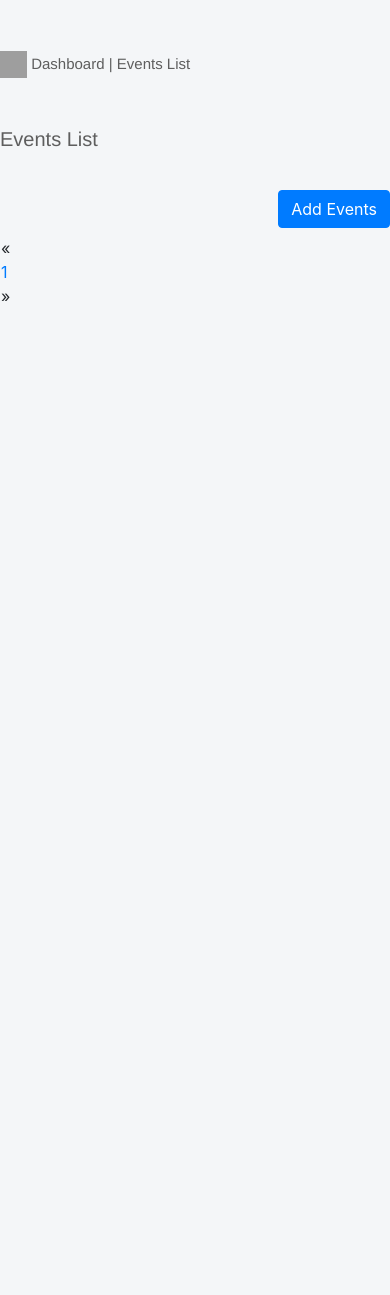
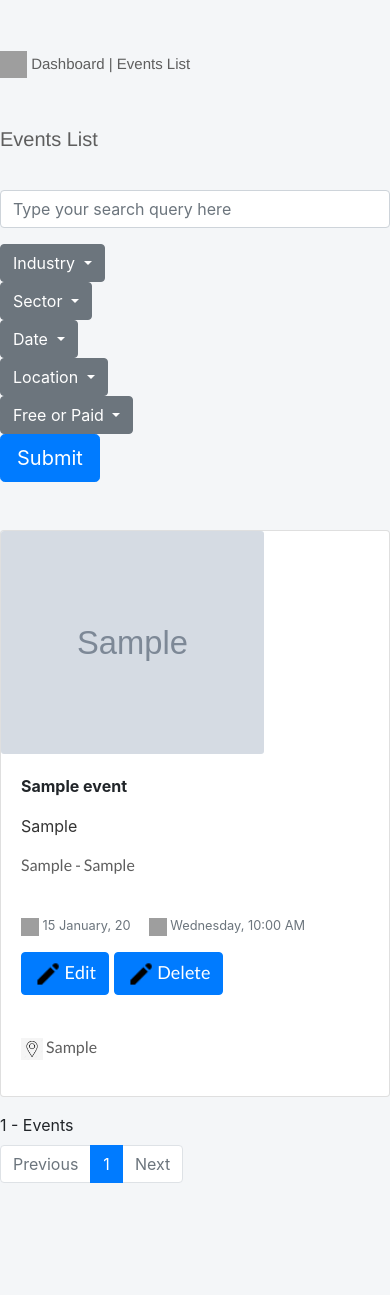
Before and after one commit to lavank179/Tansim_auth, a PHP site: page /tansim_auth/events.php?page=1 in a window 390 px wide. Shown: the part 72-1367 px from the top of the page. Before the commit the page ends 373 px from the top, so only its background shows below. Run offline with PHP 8.4, Linux system fonts and the light colour scheme; the visitor is signed in with stand-in values (Sample User, id 1); tables that the repository leaves empty or names only in its code hold one stand-in row (values such as "Sample post"); grey boxes marked "Sample" are stand-in pictures; some web fonts are replaced; grey boxes are pictures that could not be loaded.

Commit message:
Pagination Added with ajax

```diff
--- a/events.php
+++ b/events.php
@@ -1,4 +1,5 @@
 <?php include('config/db.php'); ?>
+
 <!doctype html>
 <html lang="en">
 
@@ -36,117 +37,91 @@
                         <p id="p2"> Events List </p>
                     </div>
                     <div class="col-sm-6 col-md-6 col-lg-6" style="text-align: right; padding-top: 20px">
-                        <a href="addevent.php"><button class="btn btn-primary btn-md"> Add Events </button></a>
+                        <!-- <a href="addevent.php"><button class="btn btn-primary btn-md"> Add Events </button></a> -->
+                        <div class="form-group">
+                            <input type="text" name="search_box" id="search_box" class="form-control" placeholder="Type your search query here" />
+                        </div>
                     </div>
                 </div>
 
-                <div class="">
-
-                    <?php
-                    $email = $_SESSION['email'];
-
-                    $limit = 4;
-                    $page = isset($_GET['page']) ? $_GET['page'] : 1;
-                    $start = ($page - 1) * $limit;
-
-                    $queryEvent = "SELECT * FROM events LIMIT $start, $limit";
-                    $result = mysqli_query($conn, $queryEvent);
-                    $Events = mysqli_fetch_assoc($result);
-
-                    $queryCount = "SELECT count(id) AS idc FROM events";
-                    $result1 = mysqli_query($conn, $queryCount);
-                    $eventCount = mysqli_fetch_assoc($result1);
-
-                    $total = $eventCount['idc'];
-                    $pages = ceil($total / $limit);
-
-                    $Previous = $page - 1;
-                    $Next = $page + 1; ?>
-
-
-
-
-
-
-
-
-                    <?php while ($row = mysqli_fetch_array($result)) {
-                        $dated = $row['eventdate'];
-                        $timed = $row['eventtime'];
-                        $d1 = date("l", strtotime($dated));
-                        $dated = date("d F, y", strtotime($dated));
-                        $timed = date("h:i A", strtotime($timed));
-
-
-                        echo '<div class="card mb-3 hoverable1">
-                    <div class="row no-gutters">
-                        <div class="col-sm-3 col-md-3 col-lg-3">
-                            <img src="./controllers/uploaded_files/' . $row['image'] . '" class="card-img" alt="">
+                <div class="filter">
+                    <form action="" method="post">
+                        <input type="hidden" name="page" class="form-control" value="<?= $_GET['page']; ?>">
+                        <div class="dropdown dl">
+                            <button class="btn btn-secondary dropdown-toggle" type="button" id="dropdownMenuButton" data-toggle="dropdown" aria-haspopup="true" aria-expanded="false">
+                                Industry
+                            </button>
+                            <div class="dropdown-menu" aria-labelledby="dropdownMenuButton">
+                                <p class="dropdown-item">Action</p>
+                                <p class="dropdown-item">Another action</p>
+                                <p class="dropdown-item">Something else here</p>
                             </div>
-                        <div class="col-sm-9 col-md-9 col-lg-9">
-                            <div class="card-body">
-                            <div class=row>
-                            <div class="col-sm-8 col-md-8 col-lg-8">
-                                <p class="p3"><b> ' . $row['title'] . '</b></p>
-                                <p class="p4"> ' . $row['short_des'] . ' </p>
-                                <p class="p5"> ' . $row['industries'] . ' - ' . $row['sector'] . ' </p>
-                                <p class="card-text p6">
-                                    <div class="text-muted small">
-                                    <img src="https://img.icons8.com/color/96/000000/calendar.png"/> ' . $dated . '&nbsp;&nbsp;&nbsp;&nbsp;
-                                    <img src="https://img.icons8.com/material-outlined/24/000000/clock.png"/> ' . $d1 . ',  ' . $timed . '
+                        </div>
+                        <div class="dropdown dl">
+                            <button class="btn btn-secondary dropdown-toggle" type="button" id="dropdownMenuButton" data-toggle="dropdown" aria-haspopup="true" aria-expanded="false">
+                                Sector
+                            </button>
+                            <div class="dropdown-menu" aria-labelledby="dropdownMenuButton">
+                                <p class="dropdown-item">Action</p>
+                                <p class="dropdown-item">Another action</p>
+                                <p class="dropdown-item">Something else here</p>
+                            </div>
+                        </div>
+                        <div class="dropdown dl">
+                            <button class="btn btn-secondary dropdown-toggle" type="button" id="dropdownMenuButton" data-toggle="dropdown" aria-haspopup="true" aria-expanded="false">
+                                Date
+                            </button>
+                            <div class="dropdown-menu" aria-labelledby="dropdownMenuButton">
+                                <p class="dropdown-item">Action</p>
+                                <p class="dropdown-item">Another action</p>
+                                <p class="dropdown-item">Something else here</p>
+                            </div>
+                        </div>
+                        <div class="dropdown dl">
+                            <button class="btn btn-secondary dropdown-toggle" type="button" id="dropdownMenuButton" data-toggle="dropdown" aria-haspopup="true" aria-expanded="false">
+                                Location
+                            </button>
+                            <div class="dropdown-menu" aria-labelledby="dropdownMenuButton">
+                                <p class="dropdown-item">Action</p>
+                                <p class="dropdown-item">Another action</p>
+                                <p class="dropdown-item">Something else here</p>
+                            </div>
+                        </div>
+                        <div class="dropdown dl">
+                            <button class="btn btn-secondary dropdown-toggle" type="button" id="dropdownMenuButton" data-toggle="dropdown" aria-haspopup="true" aria-expanded="false">
+                                Free or Paid
+                            </button>
+                            <div class="dropdown-menu" aria-labelledby="dropdownMenuButton" style="text-align: center;">
+                                <p class="dropdown-item">
+                                    <div class="custom-control custom-radio custom-control-inline pt-4" style="text-align: center;">
+                                        <input type="radio" id="customRadioInline1" name="epayment" class="custom-control-input" value="free">
+                                        <label class="custom-control-label" for="customRadioInline1"> Free </label>
+                                    </div>
+                                </p>
+                                <p class="dropdown-item">
+                                    <div class="custom-control custom-radio custom-control-inline pt-4" style="text-align: center;">
+                                        <input type="radio" id="customRadioInline2" name="epayment" class="custom-control-input" value="paid">
+                                        <label class="custom-control-label" for="customRadioInline2"> Paid </label>
                                     </div>
                                 </p>
 
-                                </div>
-                                <div class="col-sm-4 col-md-4 col-lg-4">
-                                    <div class="lake">
-                                        <a href="editevent.php?id=' . $row['id'] . '">
-                                        <span class="btn btn-md btn-primary btn-edit"><img src="./assets/edit.png" /> Edit </span>
-                                        </a>
-                                        <a href="./controllers/deleteevent.php?id=' . $row['id'] . '">
-                                        <span class="btn btn-md btn-primary btn-edit"><img src="./assets/edit.png" /> Delete </span>
-                                        </a>
-                                        <p class="p7"><img src="./assets/location.jpg" /> ' . $row['location'] . ' </p>
-                                    </div>
-                                </div>
-                                </div>
                             </div>
                         </div>
-                    </div>
-                </div>';
-                    } ?>
+                        <div class="dl"><button type="submit" name="submit1" id="submit" class="btn btn-primary btn-lg">Submit</button></div>
+                    </form>
+                </div>
 
-                    <div class="row" id="page-nav">
-                        <nav aria-label="Page navigation">
-                            <ul class="nav-link">
-                                <li>
-                                    <a href="events.php?page=<?= $Previous; ?>" aria-label="Previous" class="<?php echo $page <= 1 ? 'disabled' : ''; ?> abP">
-                                        <span aria-hidden="true">&laquo; </span>
-                                    </a>
-                                </li>
-                                <?php for ($i = 1; $i <= $pages; $i++) : ?>
-                                    <li><a href="events.php?page=<?= $i; ?>"><?= $i; ?></a></li>
-                                <?php endfor; ?>
-                                <li>
-                                    <a href="events.php?page=<?= $Next; ?>" aria-label="Next" class="<?php echo $page >= $pages ? 'disabled' : ''; ?> abN">
-                                        <span aria-hidden="true"> &raquo;</span>
-                                    </a>
-                                </li>
-                            </ul>
-                        </nav>
-
-                    </div>
-
-                </div>
+                <br><br>
+                <div class="" id="dynamic_content"></div>
 
 
             </div>
 
 
             <div class="col-sm-1 col-md-1 col-lg-1"></div>
+
         </div>
-
-
+        <br><br><br><br>
         <script>
             $('.hoverable1').mouseenter(function() {
                 $(this).addClass('shadow');
@@ -154,17 +129,37 @@
             $('.hoverable1').mouseleave(function() {
                 $(this).removeClass('shadow');
             });
-            if ($('.abP').hasClass("disabled")) {
-                $('.abP').removeAttr('href');
-            } else {
-                $('.abP').attr('href', "events.php?page=<?= $Previous; ?>");
-            }
 
-            if ($('.abN').hasClass("disabled")) {
-                $('.abN').removeAttr('href');
-            } else {
-                $('.abN').attr('href', "events.php?page=<?= $Next; ?>");
-            }
+            $(document).ready(function() {
+
+                load_data(1);
+
+                function load_data(page, query = '') {
+                    $.ajax({
+                        url: "fetch.php",
+                        method: "POST",
+                        data: {
+                            page: page,
+                            query: query
+                        },
+                        success: function(data) {
+                            $('#dynamic_content').html(data);
+                        }
+                    });
+                }
+
+                $(document).on('click', '.page-link', function() {
+                    var page = $(this).data('page_number');
+                    var query = $('#search_box').val();
+                    load_data(page, query);
+                });
+
+                $('#search_box').keyup(function() {
+                    var query = $('#search_box').val();
+                    load_data(1, query);
+                });
+
+            });
         </script>
 
     <?php } else {
--- /dev/null
+++ b/fetch.php
@@ -0,0 +1,199 @@
+<?php
+
+$connect = new PDO("mysql:host=localhost; dbname=id15615877_dblavan", "id15615877_lavank", "User#9512log");
+/*function get_total_row($connect)
+{
+  $query = "
+  SELECT * FROM tbl_webslesson_post
+  ";
+  $statement = $connect->prepare($query);
+  $statement->execute();
+  return $statement->rowCount();
+}
+
+$total_record = get_total_row($connect);*/
+
+$limit = '4';
+$page = 1;
+if ($_POST['page'] > 1) {
+    $start = (($_POST['page'] - 1) * $limit);
+    $page = $_POST['page'];
+} else {
+    $start = 0;
+}
+
+$query = "
+SELECT * FROM events
+";
+
+if ($_POST['query'] != '') {
+    $query .= '
+  WHERE title LIKE "%' . str_replace(' ', '%', $_POST['query']) . '%" OR payment LIKE "%' . str_replace(' ', '%', $_POST['query']) . '%"
+  ';
+}
+
+$query .= 'ORDER BY id ASC ';
+
+$filter_query = $query . 'LIMIT ' . $start . ', ' . $limit . '';
+
+$statement = $connect->prepare($query);
+$statement->execute();
+$total_data = $statement->rowCount();
+
+$statement = $connect->prepare($filter_query);
+$statement->execute();
+$result = $statement->fetchAll();
+$total_filter_data = $statement->rowCount();
+
+$output = '';
+if ($total_data > 0) {
+    foreach ($result as $row) {
+        $dated = $row['eventdate'];
+        $timed = $row['eventtime'];
+        $d1 = date("l", strtotime($dated));
+        $dated = date("d F, y", strtotime($dated));
+        $timed = date("h:i A", strtotime($timed));
+
+        $output .= '
+                <div class="card mb-3 hoverable1">
+                    <div class="row no-gutters">
+                        <div class="col-sm-3 col-md-3 col-lg-3">
+                            <img src="./controllers/uploaded_files/' . $row['image'] . '" class="card-img" alt="">
+                            </div>
+                        <div class="col-sm-9 col-md-9 col-lg-9">
+                            <div class="card-body">
+                            <div class=row>
+                            <div class="col-sm-8 col-md-8 col-lg-8">
+                                <p class="p3"><b> ' . $row['title'] . '</b></p>
+                                <p class="p4"> ' . $row['short_des'] . ' </p>
+                                <p class="p5"> ' . $row['industries'] . ' - ' . $row['sector'] . ' </p>
+                                <p class="card-text p6">
+                                    <div class="text-muted small">
+                                    <img src="https://img.icons8.com/color/96/000000/calendar.png"/> ' . $dated . '&nbsp;&nbsp;&nbsp;&nbsp;
+                                    <img src="https://img.icons8.com/material-outlined/24/000000/clock.png"/> ' . $d1 . ',  ' . $timed . '
+                                    </div>
+                                </p>
+
+                                </div>
+                                <div class="col-sm-4 col-md-4 col-lg-4">
+                                    <div class="lake">
+                                        <a href="editevent.php?id=' . $row['id'] . '">
+                                        <span class="btn btn-md btn-primary btn-edit"><img src="./assets/edit.png" /> Edit </span>
+                                        </a>
+                                        <a href="./controllers/deleteevent.php?id=' . $row['id'] . '">
+                                        <span class="btn btn-md btn-primary btn-edit"><img src="./assets/edit.png" /> Delete </span>
+                                        </a>
+                                        <p class="p7"><img src="./assets/location.jpg" /> ' . $row['location'] . ' </p>
+                                    </div>
+                                </div>
+                                </div>
+                            </div>
+                        </div>
+                    </div>
+                </div>
+    ';
+    }
+} else {
+    $output .= '
+  <tr>
+    <td colspan="2" align="center">No Data Found</td>
+  </tr>
+  ';
+}
+
+$output .= '
+<label>' . $total_data . ' - Events</label>
+<br />
+<div align="center">
+  <ul class="pagination">
+';
+
+$total_links = ceil($total_data / $limit);
+$previous_link = '';
+$next_link = '';
+$page_link = '';
+
+//echo $total_links;
+
+if ($total_links > 4) {
+    if ($page < 5) {
+        for ($count = 1; $count <= 5; $count++) {
+            $page_array[] = $count;
+        }
+        $page_array[] = '...';
+        $page_array[] = $total_links;
+    } else {
+        $end_limit = $total_links - 5;
+        if ($page > $end_limit) {
+            $page_array[] = 1;
+            $page_array[] = '...';
+            for ($count = $end_limit; $count <= $total_links; $count++) {
+                $page_array[] = $count;
+            }
+        } else {
+            $page_array[] = 1;
+            $page_array[] = '...';
+            for ($count = $page - 1; $count <= $page + 1; $count++) {
+                $page_array[] = $count;
+            }
+            $page_array[] = '...';
+            $page_array[] = $total_links;
+        }
+    }
+} else {
+    for ($count = 1; $count <= $total_links; $count++) {
+        $page_array[] = $count;
+    }
+}
+
+for ($count = 0; $count < count($page_array); $count++) {
+    if ($page == $page_array[$count]) {
+        $page_link .= '
+    <li class="page-item active">
+      <a class="page-link" href="#">' . $page_array[$count] . ' <span class="sr-only">(current)</span></a>
+    </li>
+    ';
+
+        $previous_id = $page_array[$count] - 1;
+        if ($previous_id > 0) {
+            $previous_link = '<li class="page-item"><a class="page-link" href="javascript:void(0)" data-page_number="' . $previous_id . '">Previous</a></li>';
+        } else {
+            $previous_link = '
+      <li class="page-item disabled">
+        <a class="page-link" href="#">Previous</a>
+      </li>
+      ';
+        }
+        $next_id = $page_array[$count] + 1;
+        if ($next_id >= $total_links) {
+            $next_link = '
+      <li class="page-item disabled">
+        <a class="page-link" href="#">Next</a>
+      </li>
+        ';
+        } else {
+            $next_link = '<li class="page-item"><a class="page-link" href="javascript:void(0)" data-page_number="' . $next_id . '">Next</a></li>';
+        }
+    } else {
+        if ($page_array[$count] == '...') {
+            $page_link .= '
+      <li class="page-item disabled">
+          <a class="page-link" href="#">...</a>
+      </li>
+      ';
+        } else {
+            $page_link .= '
+      <li class="page-item"><a class="page-link" href="javascript:void(0)" data-page_number="' . $page_array[$count] . '">' . $page_array[$count] . '</a></li>
+      ';
+        }
+    }
+}
+
+$output .= $previous_link . $page_link . $next_link;
+$output .= '
+  </ul>
+
+</div>
+';
+
+echo $output;
--- a/head.php
+++ b/head.php
@@ -6,5 +6,7 @@
 <link rel="stylesheet" href="./css/dashboard.css">
 <title>PHP User Registration System Example</title>
 <!-- jQuery + Bootstrap JS -->
+
 <script src="https://ajax.googleapis.com/ajax/libs/jquery/3.5.1/jquery.min.js"></script>
-<script src="https://stackpath.bootstrapcdn.com/bootstrap/4.5.0/js/bootstrap.min.js"></script>
+<script src="https://cdn.jsdelivr.net/npm/popper.js@1.16.1/dist/umd/popper.min.js" integrity="sha384-9/reFTGAW83EW2RDu2S0VKaIzap3H66lZH81PoYlFhbGU+6BZp6G7niu735Sk7lN" crossorigin="anonymous"></script>
+<script src="https://cdn.jsdelivr.net/npm/bootstrap@4.5.3/dist/js/bootstrap.min.js" integrity="sha384-w1Q4orYjBQndcko6MimVbzY0tgp4pWB4lZ7lr30WKz0vr/aWKhXdBNmNb5D92v7s" crossorigin="anonymous"></script>
```
